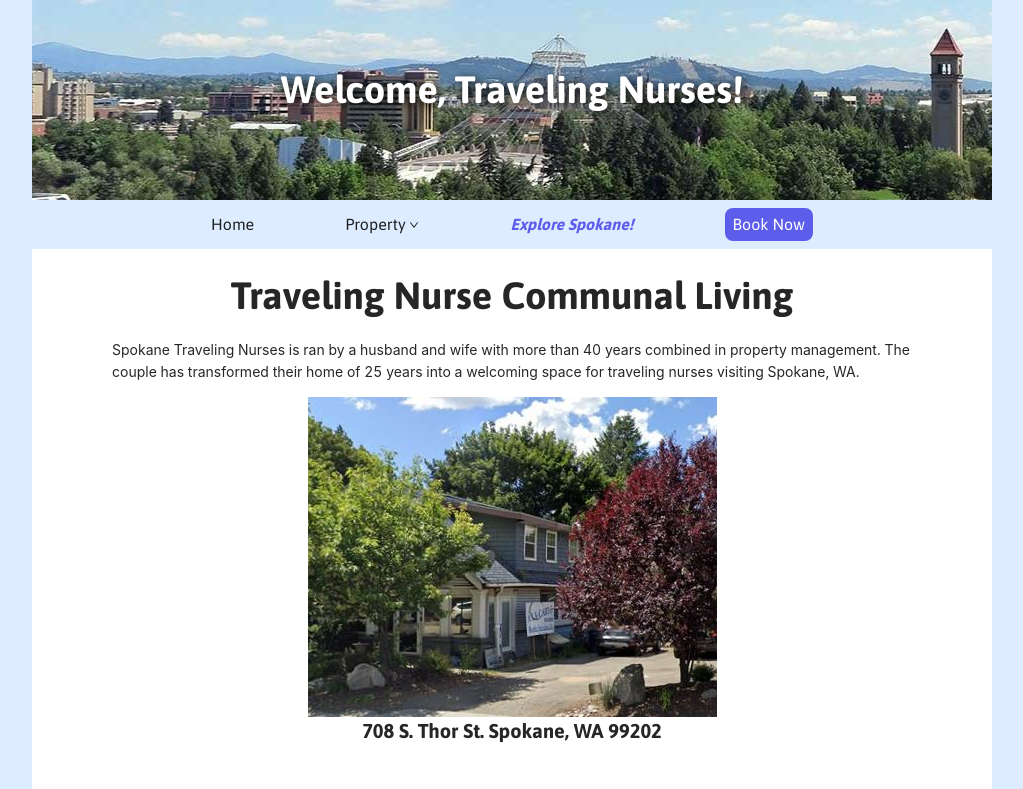
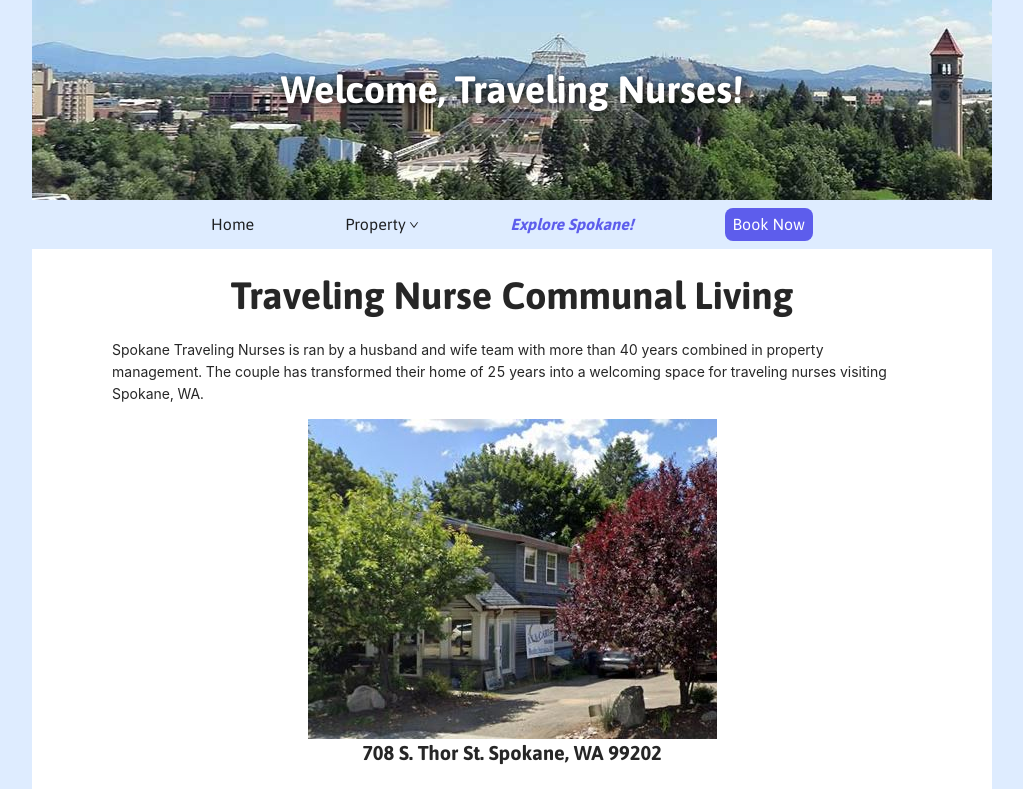
Before and after one commit to Koyamot/SpokaneTravelingNurses, a React (Create React App) app in the folder spokanetravelingnurses/: page / in a window 1280 px wide. Shown: the top 789 px of the page, without its empty margins (128-1151 px from the left). Built offline with nearby package versions, Linux system fonts and the light colour scheme.

Commit message:
remove console.logs

```diff
--- a/spokanetravelingnurses/src/components/common/SingleRoom/SingleRoom.js
+++ b/spokanetravelingnurses/src/components/common/SingleRoom/SingleRoom.js
@@ -79,8 +79,6 @@ function SingleRoom({ amenities }) {
     return link;
   });
 
-
-  console.log("These are pics: ", pics[0])
   const onClick = (e) => {
     setFeatured(e.target.currentSrc);
   };
--- a/spokanetravelingnurses/src/components/pages/Landing/Landing.js
+++ b/spokanetravelingnurses/src/components/pages/Landing/Landing.js
@@ -18,7 +18,7 @@ const Landing = () => {
         >
           <Title level={1}>Traveling Nurse Communal Living</Title>
           <Paragraph>
-            Spokane Traveling Nurses is ran by a husband and wife with more than
+            Spokane Traveling Nurses is ran by a husband and wife team with more than
             40 years combined in property management. The couple has transformed their
             home of 25 years into a welcoming space for traveling nurses
             visiting Spokane, WA.
--- a/spokanetravelingnurses/src/components/pages/Rooms/Rooms.jsx
+++ b/spokanetravelingnurses/src/components/pages/Rooms/Rooms.jsx
@@ -30,7 +30,6 @@ const RoomList = ({ rooms }) => {
   const roomSort = room.sort(function(a, b) {
     return a.id - b.id  ||  a.name.localeCompare(b.name);
   });
-  console.log("This is sorted rooms?: ", roomSort)
 
   return (
     <div className="container room-list">
@@ -45,8 +44,6 @@ const RoomList = ({ rooms }) => {
 
 const Rooms = ({ room }) => {
 
-  console.log("Check room id", room)
-
   return (
     <div key={room.id} className="room-card">
       <img src={room.Pictures[0].formats.small.url} className="room-pic" alt="rooms" />
```
